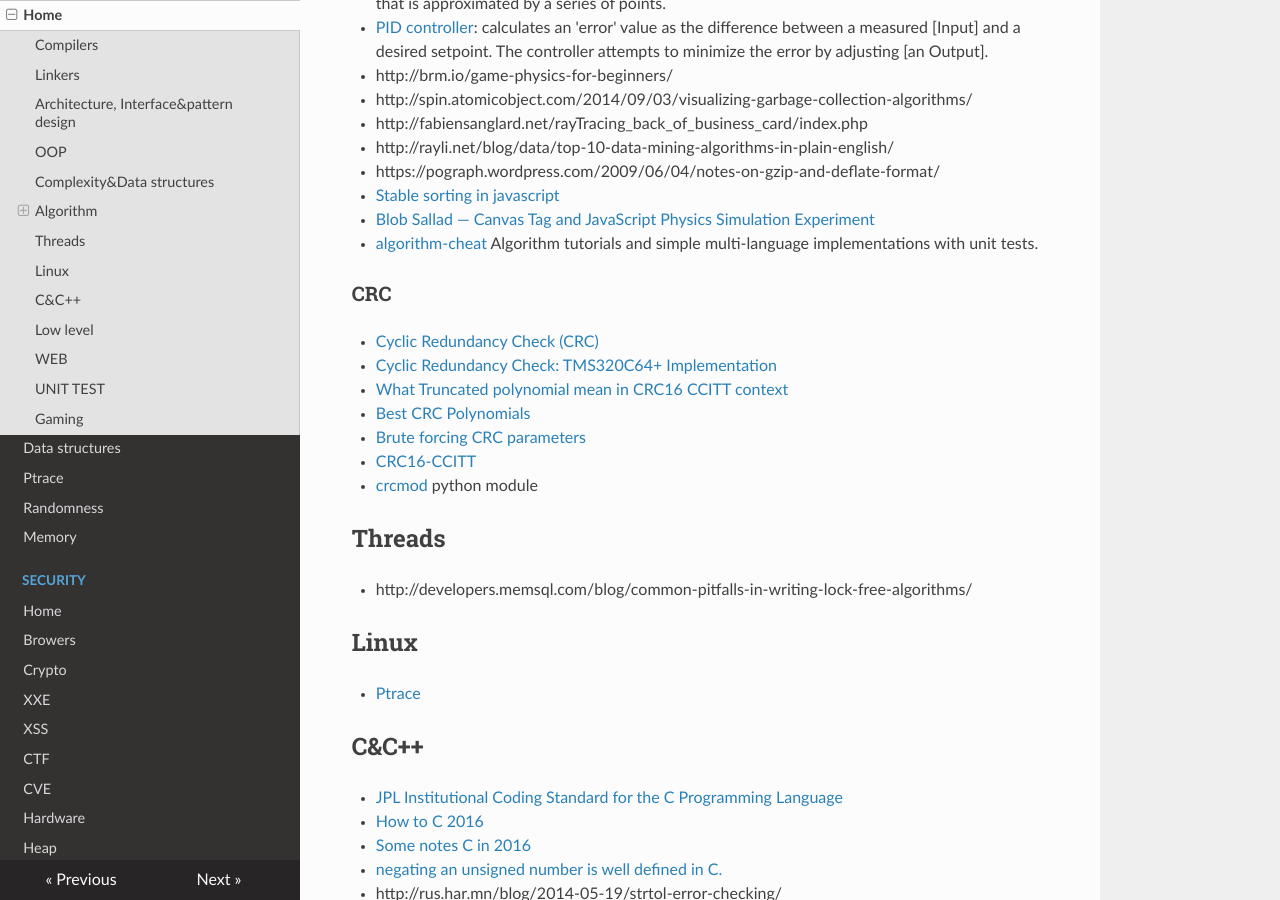
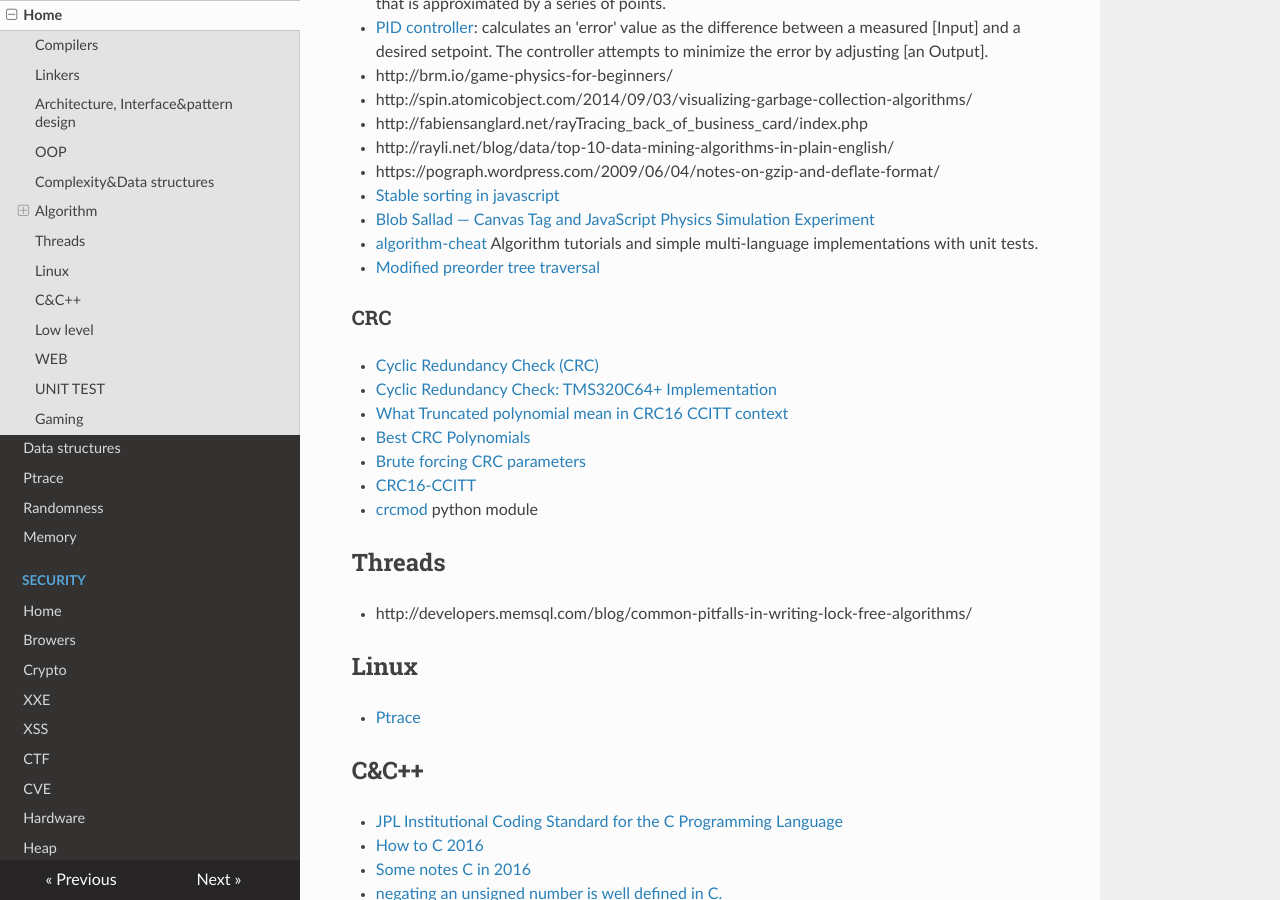
Before and after one commit to gipi/low-level, an MkDocs documentation site: the page built from docs/programming.md, in a window 1280 px wide and 900 px high, scrolled down 2306 px. Built offline with MkDocs 1.6.1, drawn with Linux system fonts in a browser that asks for light colours; nearby versions of some CDN libraries; old or Windows-style settings are respelled for this version of MkDocs.

Commit message:
Update programming.md

```diff
--- a/docs/programming.md
+++ b/docs/programming.md
@@ -74,7 +74,7 @@ From [Basics of the Unix Philosophy](http://catb.org/~esr/writings/taoup/html/ch
  - gamedevelopment.tutsplus.com/tutorials/avoiding-the-blob-antipattern-a-pragmatic-approach-to-entity-composition--gamedev-1113
  - http://blog.seancassidy.me/better-java.html
 
-##Complexity&Data structures
+## Complexity&Data structures
 
  - http://bigocheatsheet.com/
  - [Think Complexity](http://greenteapress.com/complexity/index.html): free book about data structures and algorithm
@@ -92,6 +92,7 @@ From [Basics of the Unix Philosophy](http://catb.org/~esr/writings/taoup/html/ch
  - [Stable sorting in javascript](http://blog.vjeux.com/2010/javascript/javascript-sorting-table.html)
  - [Blob Sallad — Canvas Tag and JavaScript Physics Simulation Experiment](https://dev.opera.com/articles/blob-sallad-canvas-tag-and-javascript/)
  - [algorithm-cheat](https://github.com/cirosantilli/algorithm-cheat) Algorithm tutorials and simple multi-language implementations with unit tests.
+ - [Modified preorder tree traversal](https://www.caktusgroup.com/blog/2016/01/04/modified-preorder-tree-traversal-django/)
 
 ### CRC
 
```
